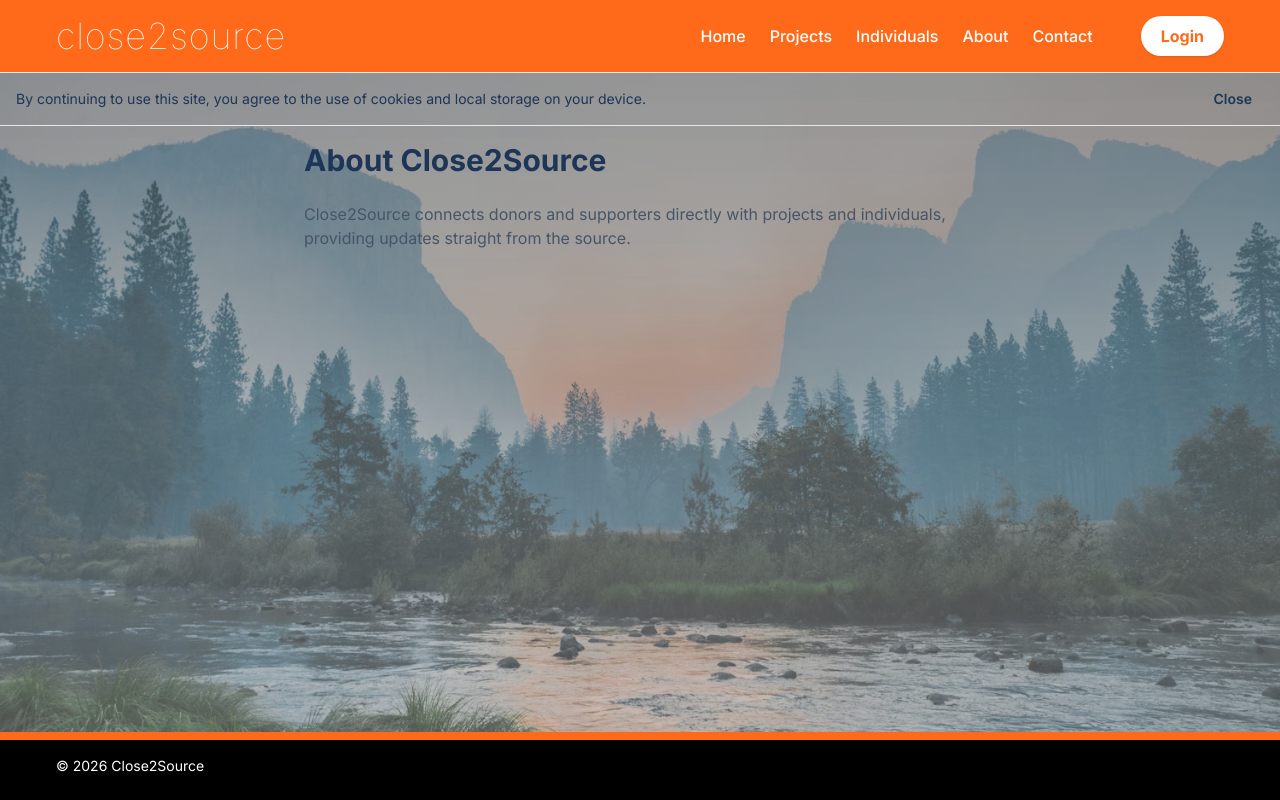
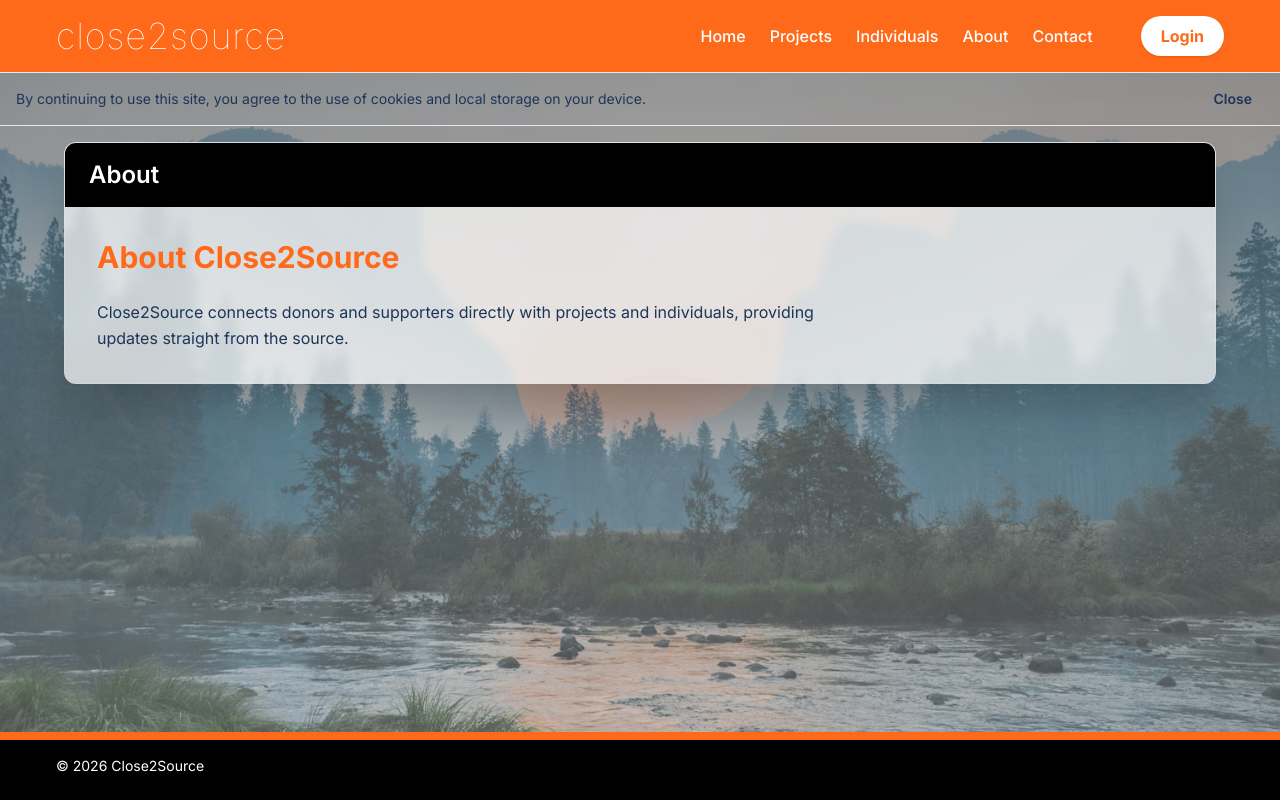
Before and after one commit to Scuttman/close2source_web, a Next.js app: page /about in a window 1280 px wide. Built offline with nearby package versions, Linux system fonts and the light colour scheme; no server answers.

Commit message:
feat(ui): apply PageShell to about, contact, projects, individuals, project register pages

```diff
--- a/app/about/page.tsx
+++ b/app/about/page.tsx
@@ -1,8 +1,12 @@
+import PageShell from "../../components/PageShell";
+
 export default function AboutPage() {
   return (
-    <div className="space-y-6 max-w-2xl mx-auto">
-      <h1 className="text-3xl font-bold text-brand-700">About Close2Source</h1>
-      <p className="text-slate-600">Close2Source connects donors and supporters directly with projects and individuals, providing updates straight from the source.</p>
-    </div>
+    <PageShell title={<span>About</span>} contentClassName="p-6 md:p-8">
+      <div className="space-y-6 max-w-3xl">
+        <h1 className="text-3xl font-bold text-brand-main">About Close2Source</h1>
+        <p className="text-brand-dark leading-relaxed">Close2Source connects donors and supporters directly with projects and individuals, providing updates straight from the source.</p>
+      </div>
+    </PageShell>
   );
 }
--- a/app/contact/page.tsx
+++ b/app/contact/page.tsx
@@ -1,9 +1,13 @@
+import PageShell from "../../components/PageShell";
+
 export default function ContactPage() {
   return (
-    <div className="space-y-6 max-w-xl mx-auto">
-      <h1 className="text-3xl font-bold text-brand-700">Contact</h1>
-      <p className="text-slate-600">Have questions or want to get involved? Reach out to us!</p>
-      {/* Contact form or details can go here */}
-    </div>
+    <PageShell title={<span>Contact</span>} contentClassName="p-6 md:p-8">
+      <div className="space-y-6 max-w-2xl">
+        <h1 className="text-3xl font-bold text-brand-main">Contact</h1>
+        <p className="text-brand-dark leading-relaxed">Have questions or want to get involved? Reach out to us!</p>
+        {/* Contact form or details can go here */}
+      </div>
+    </PageShell>
   );
 }
--- a/app/individuals/page.tsx
+++ b/app/individuals/page.tsx
@@ -3,6 +3,7 @@
 import { useEffect, useState } from "react";
 import { collection, onSnapshot } from "firebase/firestore";
 import { db } from "../../src/lib/firebase";
+import PageShell from "../../components/PageShell";
 
 export default function IndividualsPage() {
   const [individuals, setIndividuals] = useState<any[]>([]);
@@ -25,7 +26,8 @@ export default function IndividualsPage() {
   });
 
   return (
-    <div className="max-w-5xl mx-auto mt-10 p-4">
+    <PageShell title={<span>Individuals</span>} contentClassName="p-6 md:p-8">
+      <div className="max-w-6xl">
         <h1 className="text-3xl font-bold mb-6 text-brand-main">All Individuals</h1>
         <input
           type="text"
@@ -42,7 +44,7 @@ export default function IndividualsPage() {
               <a
                 key={ind.id}
                 href={`/i?id=${ind.individualId}`}
-              className="block bg-white border border-brand-main rounded-xl shadow hover:shadow-lg transition overflow-hidden"
+                className="block bg-white/70 backdrop-blur-sm border border-white/40 rounded-xl shadow hover:shadow-lg transition overflow-hidden"
                 style={{ minWidth: 220, maxWidth: 340 }}
                 title={ind.name}
               >
@@ -69,5 +71,6 @@ export default function IndividualsPage() {
           )}
         </div>
       </div>
+    </PageShell>
   );
 }
--- a/app/projects/page.tsx
+++ b/app/projects/page.tsx
@@ -2,6 +2,7 @@
 import { useEffect, useState } from "react";
 import { collection, onSnapshot } from "firebase/firestore";
 import { db } from "../../src/lib/firebase";
+import PageShell from "../../components/PageShell";
 
 export default function ProjectsPage() {
   const [projects, setProjects] = useState<any[]>([]);
@@ -23,7 +24,8 @@ export default function ProjectsPage() {
   });
 
   return (
-    <div className="max-w-5xl mx-auto mt-10 p-4">
+    <PageShell title={<span>Projects</span>} contentClassName="p-6 md:p-8">
+      <div className="max-w-6xl">
         <h1 className="text-3xl font-bold mb-6 text-brand-main">All Projects</h1>
         <input
           type="text"
@@ -40,7 +42,7 @@ export default function ProjectsPage() {
               <a
                 key={proj.id}
                 href={`/projects/${proj.id}`}
-              className="block bg-white border border-brand-main rounded-xl shadow hover:shadow-lg transition overflow-hidden"
+                className="block bg-white/70 backdrop-blur-sm border border-white/40 rounded-xl shadow hover:shadow-lg transition overflow-hidden"
                 style={{ minWidth: 220, maxWidth: 340 }}
                 title={proj.name}
               >
@@ -66,5 +68,6 @@ export default function ProjectsPage() {
           )}
         </div>
       </div>
+    </PageShell>
   );
 }
--- a/app/projects/register/page.tsx
+++ b/app/projects/register/page.tsx
@@ -5,6 +5,7 @@ import { getAuth } from "firebase/auth";
 import { db, storage } from "../../../src/lib/firebase";
 import { ref, uploadBytes, getDownloadURL } from "firebase/storage";
 import { doc, runTransaction, serverTimestamp, collection } from "firebase/firestore";
+import PageShell from "../../../components/PageShell";
 
 export default function RegisterProject() {
   const [step, setStep] = useState(1);
@@ -88,7 +89,7 @@ export default function RegisterProject() {
   };
 
   return (
-    <div className="max-w-lg mx-auto mt-10 p-6 bg-white rounded shadow">
+    <PageShell title={<span>Register Project</span>} contentClassName="p-6 md:p-8">
       <h1 className="text-2xl font-bold mb-4">Register a New Project</h1>
       {step === 1 && (
         <div>
@@ -162,6 +163,6 @@ export default function RegisterProject() {
         </div>
       )}
       {error && <div className="text-red-600 mt-4">{error}</div>}
-    </div>
+    </PageShell>
   );
 }
```
Lines whose indentation alone changed are shown as unchanged.
